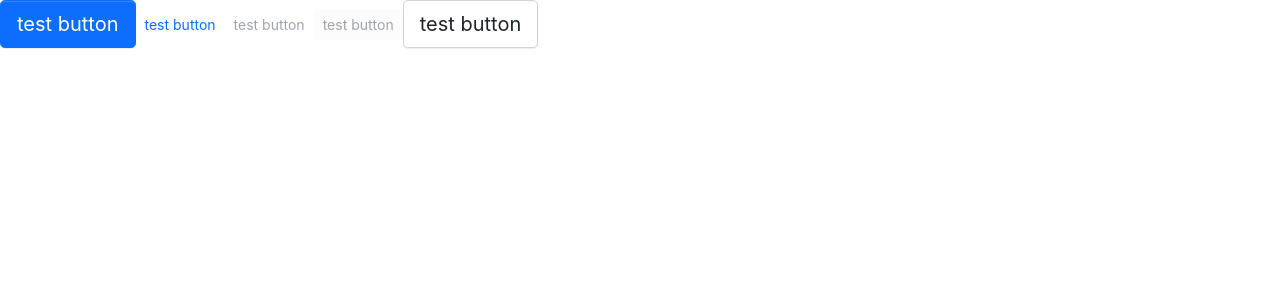
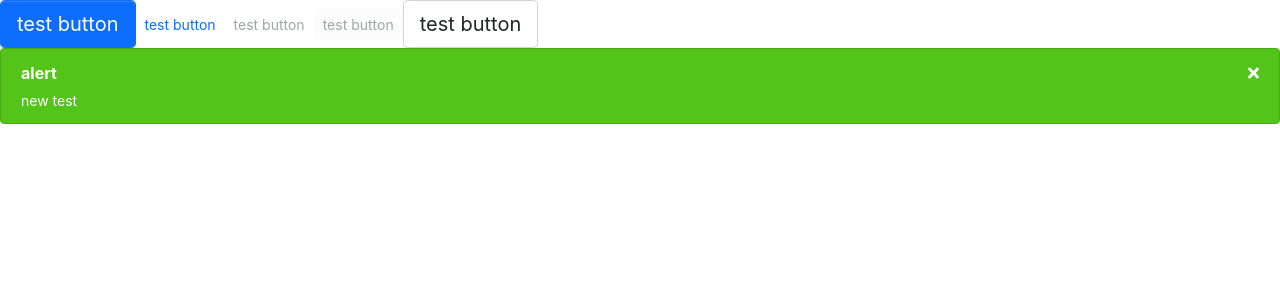
Before and after one commit to monpro/monpro_components, a React app: page / in a window 1280 px wide. Shown: the top 300 px of the page. Built offline with nearby package versions, Linux system fonts and the light colour scheme; the HTML template or start-up script is replaced by a standard one.

Commit message:
update react icon config

```diff
--- a/src/components/Alert/alert.tsx
+++ b/src/components/Alert/alert.tsx
@@ -1,7 +1,7 @@
 import React, { FC, useState } from 'react'
-import classnames from 'classnames'
+import classNames from 'classnames'
 import Transition from '../Transition'
-import Icon from "../Icon/icon";
+import Icon from '../Icon'
 
 export type AlertType = 'success' | 'default' | 'danger' | 'warning'
 
@@ -17,12 +17,11 @@ export const Alert: FC<AlertProps> = (props) => {
   const [hide, setHide] = useState(false)
 
   const { title, description, type, onClose, closable } = props
-
-  const classes = classnames('mon-alert', {
+  const classes = classNames('mon-alert', {
     [`mon-alert-${type}`]: type,
   })
 
-  const titleClass = classnames('mon-alert-title', {
+  const titleClass = classNames('mon-alert-title', {
     'bold-title': description,
   })
 
@@ -32,12 +31,11 @@ export const Alert: FC<AlertProps> = (props) => {
     }
     setHide(true)
   }
-
   return (
-    <Transition in={!!hide} timeout={300} animation={'zoom-in-top'}>
+    <Transition in={!hide} timeout={300} animation={'zoom-in-top'}>
       <div className={classes}>
         <span className={titleClass}>{title}</span>
-        {description && <p className="mon-alert-desc">{{ description }}</p>}
+        {description && <p className="mon-alert-desc">{description}</p>}
         {closable && (
           <span className="mon-alert-close" onClick={handleClose}>
             <Icon icon="times" />
@@ -49,8 +47,8 @@ export const Alert: FC<AlertProps> = (props) => {
 }
 
 Alert.defaultProps = {
-  type: "default",
-  closable: true
+  type: 'default',
+  closable: true,
 }
 
 export default Alert
--- a/src/components/App.tsx
+++ b/src/components/App.tsx
@@ -1,6 +1,9 @@
 import React from 'react'
 import Button, { ButtonSize, ButtonType } from './Button/button'
-
+import Alert from './Alert/alert'
+import { library } from '@fortawesome/fontawesome-svg-core'
+import { fas } from '@fortawesome/free-solid-svg-icons'
+library.add(fas)
 const App = () => {
   return (
     <React.Fragment>
@@ -28,6 +31,7 @@ const App = () => {
       <Button btnType={ButtonType.Default} size={ButtonSize.Large}>
         test button
       </Button>
+      <Alert title={'alert'} type={'success'} description={'new test'} />
     </React.Fragment>
   )
 }
--- a/src/components/Icon/icon.tsx
+++ b/src/components/Icon/icon.tsx
@@ -4,8 +4,8 @@ import {
   FontAwesomeIcon,
   FontAwesomeIconProps,
 } from '@fortawesome/react-fontawesome'
-import { IconProp } from '@fortawesome/fontawesome-svg-core'
 
+import '@fortawesome/free-solid-svg-icons'
 export type ThemeProps =
   | 'primary'
   | 'secondary'
@@ -22,6 +22,7 @@ export interface IconProps extends FontAwesomeIconProps {
 
 export const Icon: FC<IconProps> = (props) => {
   const { className, theme, ...restProps } = props
+  console.log('classes', className)
   const classes = classNames('mon-icon', className, {
     [`icon-${theme}`]: theme,
   })
--- a/src/styles/_variables.scss
+++ b/src/styles/_variables.scss
@@ -255,11 +255,11 @@ $progress-border-radius: $border-radius !default;
 $progress-bar-color: $white !default;
 $progress-bar-transition: width 0.6s ease !default;
 
-$alert-padding-y:                   .75rem !default;
-$alert-padding-x:                   1.25rem !default;
-$alert-margin-bottom:               1rem !default;
-$alert-border-radius:               $border-radius !default;
-$alert-title-font-weight:           $font-weight-bold !default;
-$alert-border-width:                $border-width !default;
-$alert-description-font-size:       $font-size-sm !default;
-$alert-description-top-margin:      .3rem !default;
+$alert-padding-y: 0.75rem !default;
+$alert-padding-x: 1.25rem !default;
+$alert-margin-bottom: 1rem !default;
+$alert-border-radius: $border-radius !default;
+$alert-title-font-weight: $font-weight-bold !default;
+$alert-border-width: $border-width !default;
+$alert-description-font-size: $font-size-sm !default;
+$alert-description-top-margin: 0.3rem !default;
--- a/src/styles/index.scss
+++ b/src/styles/index.scss
@@ -3,3 +3,4 @@
 @import 'mixin';
 
 @import '../components/Button/style';
+@import '../components/Alert/style';
```
Also changed, not shown: src/components/Alert/_style.scss (+6 -9 lines).
